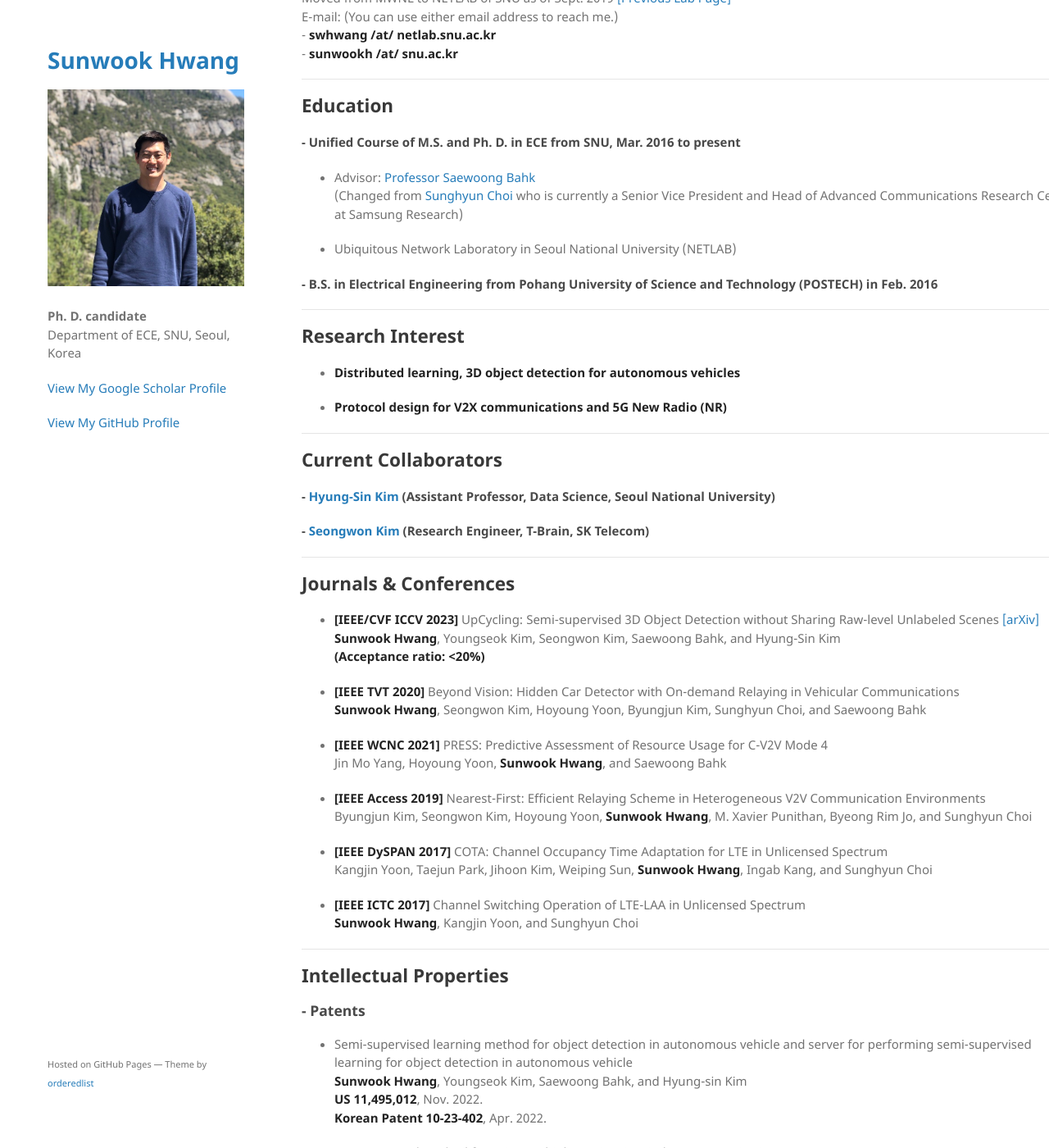
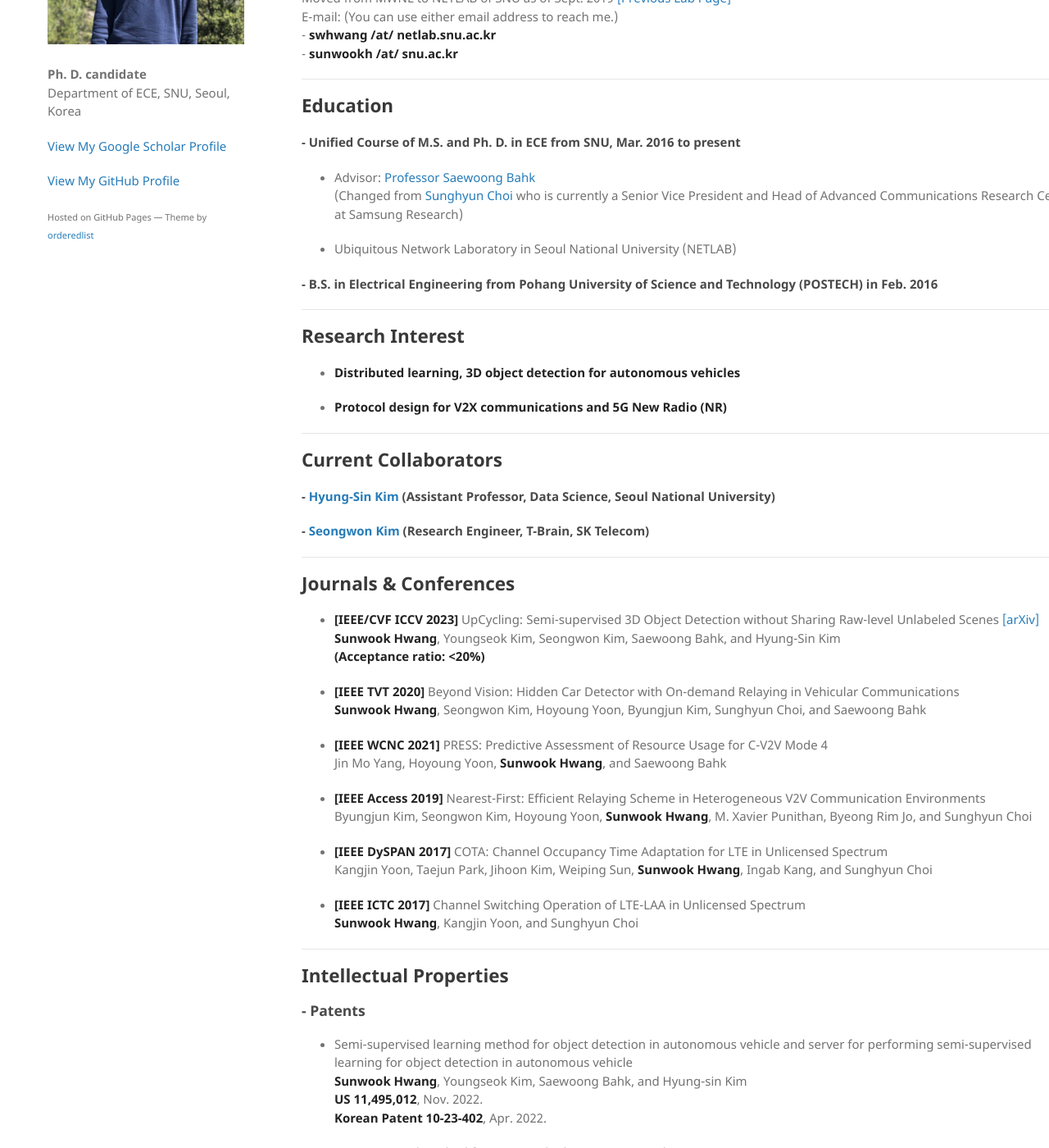
Before and after one commit to jeongjun-park/jeongjun-park.github.io, a Jekyll site: the page built from index.md, in a window 1280 px wide and 1400 px high, scrolled down 295 px. Shown: the whole window at 82% size. Built offline with Jekyll 4.4.1, drawn with Linux system fonts in a browser that asks for light colours; our own code applies the rules of GitHub Pages for plain Markdown files.

Commit message:
230803-static-leftside

```diff
--- a/_sass/jekyll-theme-minimal.scss
+++ b/_sass/jekyll-theme-minimal.scss
@@ -109,7 +109,7 @@ img {
 header {
   width:240px;
   float:left;
-  position:fixed;
+  position:static;
   -webkit-font-smoothing:subpixel-antialiased;
 }
 
@@ -193,7 +193,7 @@ hr {
 footer {
   width:240px;
   float:left;
-  position:fixed;
+  position:static;
   bottom:50px;
   -webkit-font-smoothing:subpixel-antialiased;
 }
```
